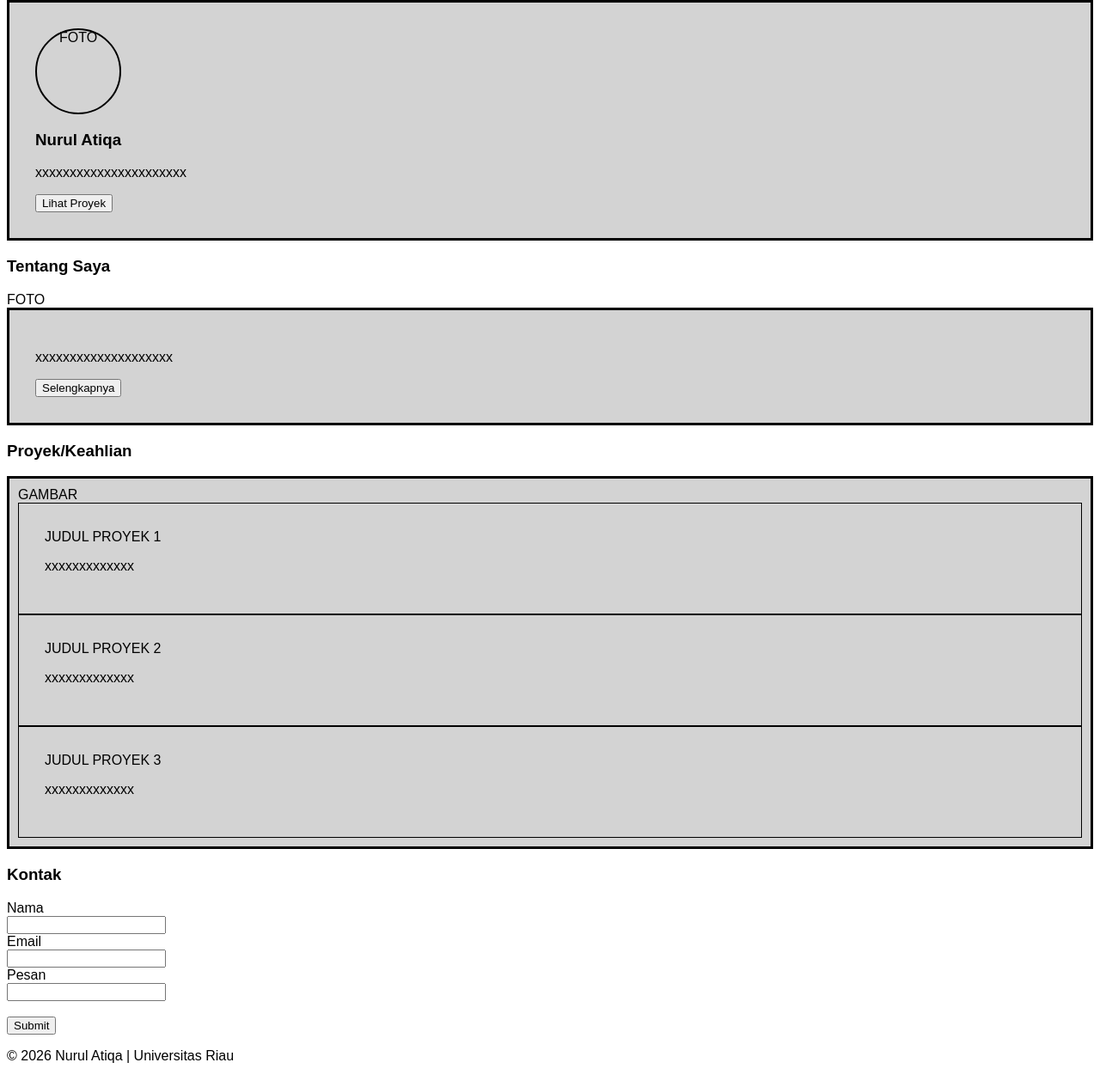
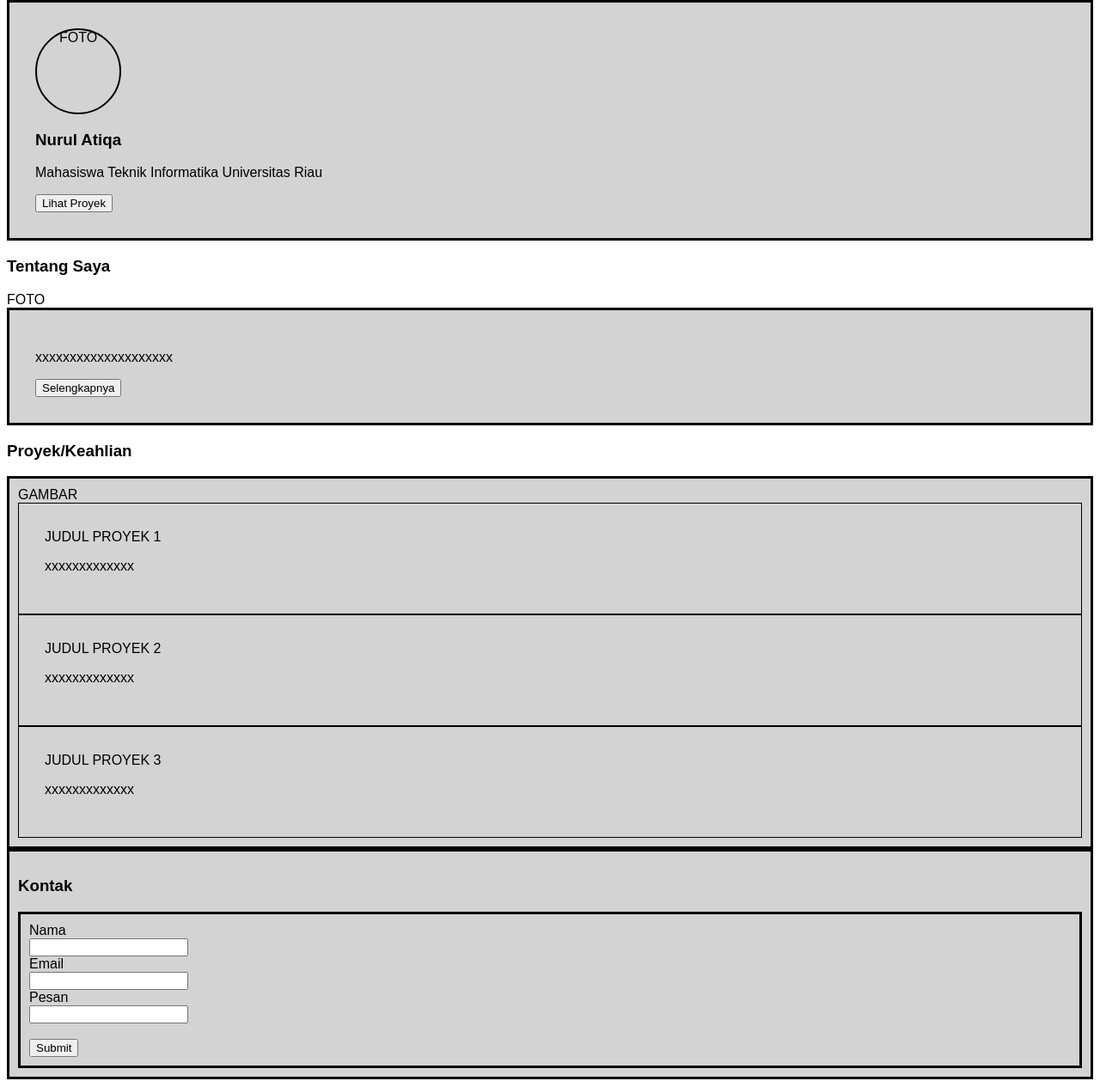
Before and after one commit to atiqawork/UTS-DPW, a plain HTML site: page index.html in a window 1280 px wide. Shown: the part 35-1300 px from the top of the page at 86% size. Drawn offline with Linux system fonts and the light colour scheme.

Commit message:
update html css

```diff
--- a/index.html
+++ b/index.html
@@ -28,7 +28,7 @@
                 FOTO
             </div>
             <h3>Nurul Atiqa</h3>
-            <p>xxxxxxxxxxxxxxxxxxxxxx</p>
+            <p>Mahasiswa Teknik Informatika Universitas Riau</p>
             <button onclick="alert(xxxxxxxxxx)">Lihat Proyek</button>
         </section>
 
--- a/style/style.css
+++ b/style/style.css
@@ -38,3 +38,13 @@
     border: 1px solid black;
     padding: 30px;
 }
+
+.kontak {
+    border: 3px solid black;
+    background-color: lightgray;
+    padding: 10px;
+}
+
+footer {
+    text-align: center;
+}
```
